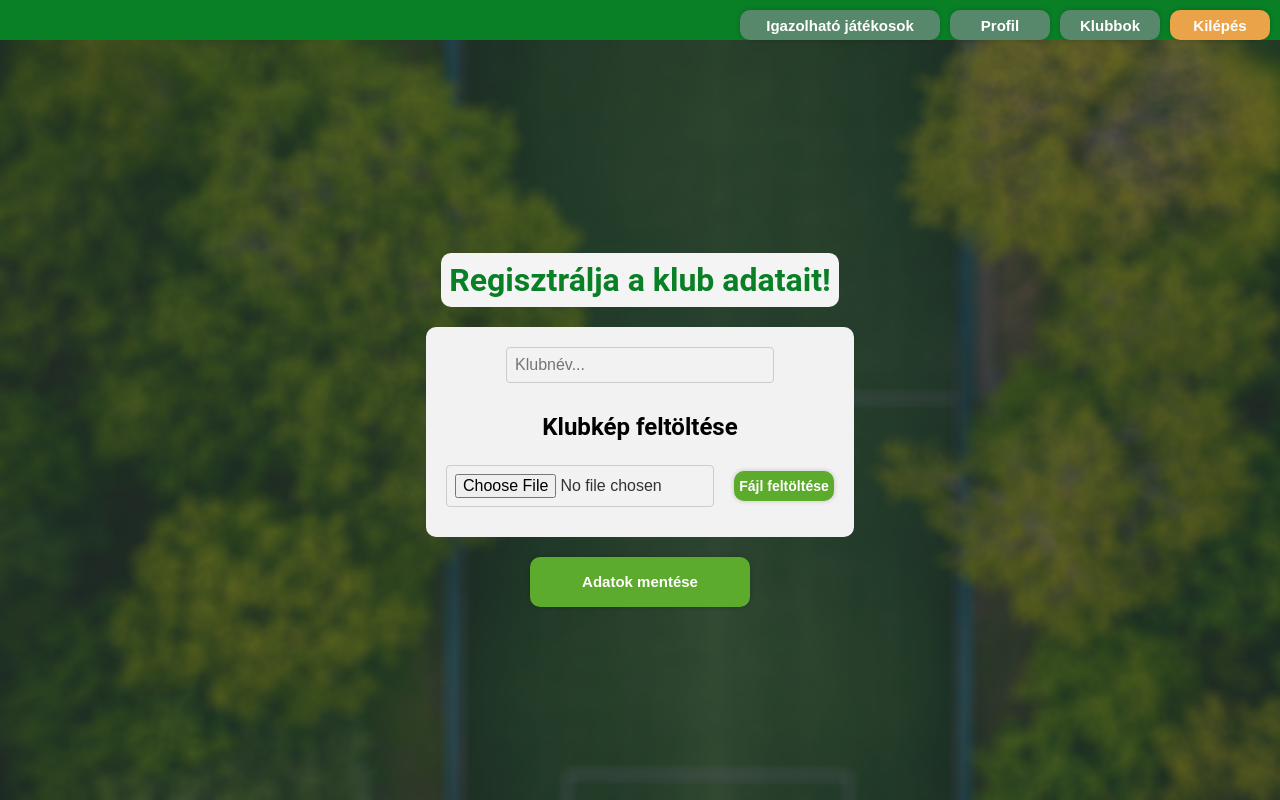
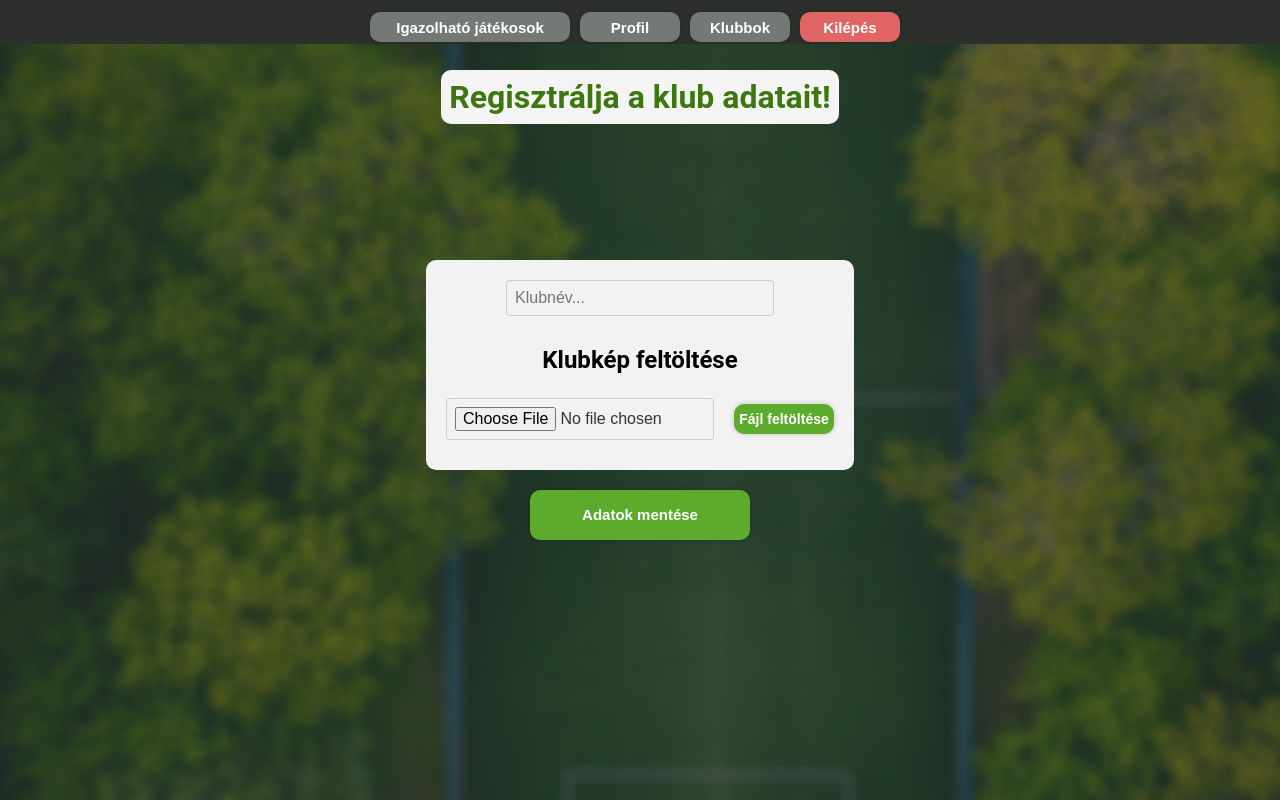
Before and after one commit to Szleev/futballnyilvantarto, a React (Create React App) app: page /addKlub in a window 1280 px wide. Built offline with nearby package versions, Linux system fonts and the light colour scheme; no server answers.

Commit message:
uploadData redesign

```diff
--- a/src/component_css/addJatekos.css
+++ b/src/component_css/addJatekos.css
@@ -14,6 +14,10 @@
     margin-top: 20px;
     width: 150px;
     height: 50px;
+    background-color: #07591b;
+}
+.save:hover{
+    background-color: #053810;
 }
 .success-message {
     transition: opacity 0.3s ease-in-out;
@@ -35,11 +39,13 @@
 }
 .profileh1{
     background-color: #f4f4f4;
+    position: fixed;
     padding: 8px;
     margin-bottom: 20px;
     border-radius: 10px;
-    color: #097F26;
-    margin-top: 60px;
+    color: #3d7710;
+    margin-top: 70px;
+    top: 0;
 }
 img{
     width: 300px;
@@ -63,14 +69,15 @@ img{
     flex-direction: column;
     align-items: center;
     background-color: #f4f4f4;
-    margin-bottom: 20px;
     padding: 10px;
     border-radius: 10px;
+    position: fixed;
+    margin-top: 120px;
+    width: 300px;
 }
 .input-container button{
     width: 200px;
     height: 30px;
-    margin-bottom: 20px;
 }
 .input-container input{
     margin-bottom: 10px;
@@ -85,39 +92,30 @@ img{
 input:hover, input:focus {
     border-color: #097F26;
 }
+.input-container h2{
+    color: #3d7710;
+}
 table{
     width: 100%;
 }
 
-.image-container{
-    background-color: #f4f4f4;
-    border-radius: 10px;
-    padding: 20px;
-    box-shadow: 0px 2px 4px rgba(0, 0, 0, 0.1);
-    justify-content: center;
-    align-items: center;
-    text-align: center;
-
-}
-.image-container h2{
-    color: #097F26;
-    margin-bottom: 20px;
-}
-.image-container button{
-    width: 120px;
-    height: 30px;
-}
 .navigation-bar {
     position: fixed;
+    display: flex;
+    justify-content: center;
+    width: 100%;
     top: 0;
-    display: flex;
-    justify-content: flex-end;
-    margin-bottom: 20px;
-    width: 100%;
-    background-color: #097F26;
-    min-height: 30px;
-    align-items: center;
+    padding: 2px;
+    background-color: #2c2f2c;
     z-index: 1;
+}
+
+.szilny{
+    justify-content: flex-start;
+    margin-right: auto;
+    margin-left: 20px;
+    color: white;
+    font-weight: bold;
 }
 .navigation-bar button{
     margin-right: 10px;
@@ -125,12 +123,15 @@ table{
 .clubbutton, .profilbutton{
     max-width: 100px;
     max-height: 30px;
-    background-color: #57886c;
+    background-color: #747976;
 }
 .playersbutton{
     max-width: 200px;
     max-height: 30px;
-    background-color: #57886c;
+    background-color: #747976;
+}
+.playersbutton:hover, .clubbutton:hover, .profilbutton:hover{
+    background-color: #404240;
 }
 .logOut{
     max-width: 100px;
@@ -140,8 +141,8 @@ table{
     justify-content: center;
     border: none;
     cursor: pointer;
-    background-color: #EAA349;
+    background-color: #e06565;
 }
 .logOut:hover{
-    background-color: #BF8133;
+    background-color: #de3030;
 }
--- a/src/components/addJatekos.js
+++ b/src/components/addJatekos.js
@@ -191,6 +191,7 @@ export const AddJatekos = () => {
     return (
         <div className="data-container">
             <div className="navigation-bar">
+                <p className="szilny">Szabadon igazolható labdarúgókat nyilvántartó webes felület</p>
                 <button className="playersbutton" onClick={navigateToPlayers}>Igazolható játékosok</button>
                 <button className="profilbutton" onClick={navigateToProfil}>Profil</button>
                 <button className="profilbutton" onClick={navigateToClubs}>Klubbok</button>
@@ -218,18 +219,17 @@ export const AddJatekos = () => {
                 <option value="Védekező középpályás">Védekező középpályás</option>
                 <option value="Szélső középpályás">Szélső középpályás</option>
             </select>
-        </div>
-
-    <div className="image-container">
                     <h2>Profilkép feltöltése</h2>
-                <input type="file" onChange={(e) => setImageUpload(e.target.files[0])} />
+                    <input type="file" accept="image/*" onChange={(e) => setImageUpload(e.target.files[0])} />
                     <button onClick={uploadFile}>Fájl feltöltése</button>
                     {isUploadSuccess && (
                         <p className="success-message fade-out">Sikeres feltöltés</p>
                     )}
-            </div>
                 <button onClick={navigateToAddClub}>Klub regisztrálás</button>
                 <button className="save" onClick={adatokBeadasa}>Adatok mentése</button>
+            </div>
+
+
         </div>
 );
 }
--- a/src/components/auth.js
+++ b/src/components/auth.js
@@ -1,5 +1,5 @@
 import {auth, googleprovider} from "../config/firebase-config";
-import {createUserWithEmailAndPassword, signInWithPopup, signInWithEmailAndPassword } from 'firebase/auth'
+import {createUserWithEmailAndPassword, signInWithPopup, signInWithEmailAndPassword, getAuth, fetchSignInMethodsForEmail} from 'firebase/auth'
 import {useState} from "react";
 import { BrowserRouter as Router, Route, Link, Routes} from 'react-router-dom';
 import { useNavigate } from 'react-router-dom';
@@ -10,9 +10,33 @@ import { initializeApp } from "firebase/app";
 
 
 export const Auth = () => {
+
     const navigate = useNavigate();
     const [email, setEmail] = useState("");
     const [password, setPassword] = useState("");
+
+
+    const checkEmailAvailability = async () => {
+        try {
+            const auth = getAuth();
+            const methods = await fetchSignInMethodsForEmail(auth, email);
+
+            if (methods && methods.length > 0) {
+                toast.error("Az e-mail cím már foglalt!", {
+                    position: "top-center",
+                    autoClose: 3000,
+                    hideProgressBar: false,
+                    closeOnClick: true,
+                    pauseOnHover: true,
+                    draggable: true,
+                });
+            } else {
+                await signUp();
+            }
+        } catch (error) {
+            console.error("Hiba az e-mail cím ellenőrzése során:", error);
+        }
+    };
 
     const signUp = async () => {
         if (email.trim() === "" || password.trim() === "") {
@@ -88,7 +112,7 @@ export const Auth = () => {
                     <button className="login-button" onClick={signInWithEmailAndPass}>
                         Belépés
                     </button>
-                    <button className="register-button" onClick={signUp}>
+                    <button className="register-button" onClick={checkEmailAvailability}>
                         Regisztráció
                     </button>
                     <p>vagy</p>
```
Lines whose indentation alone changed are shown as unchanged.
